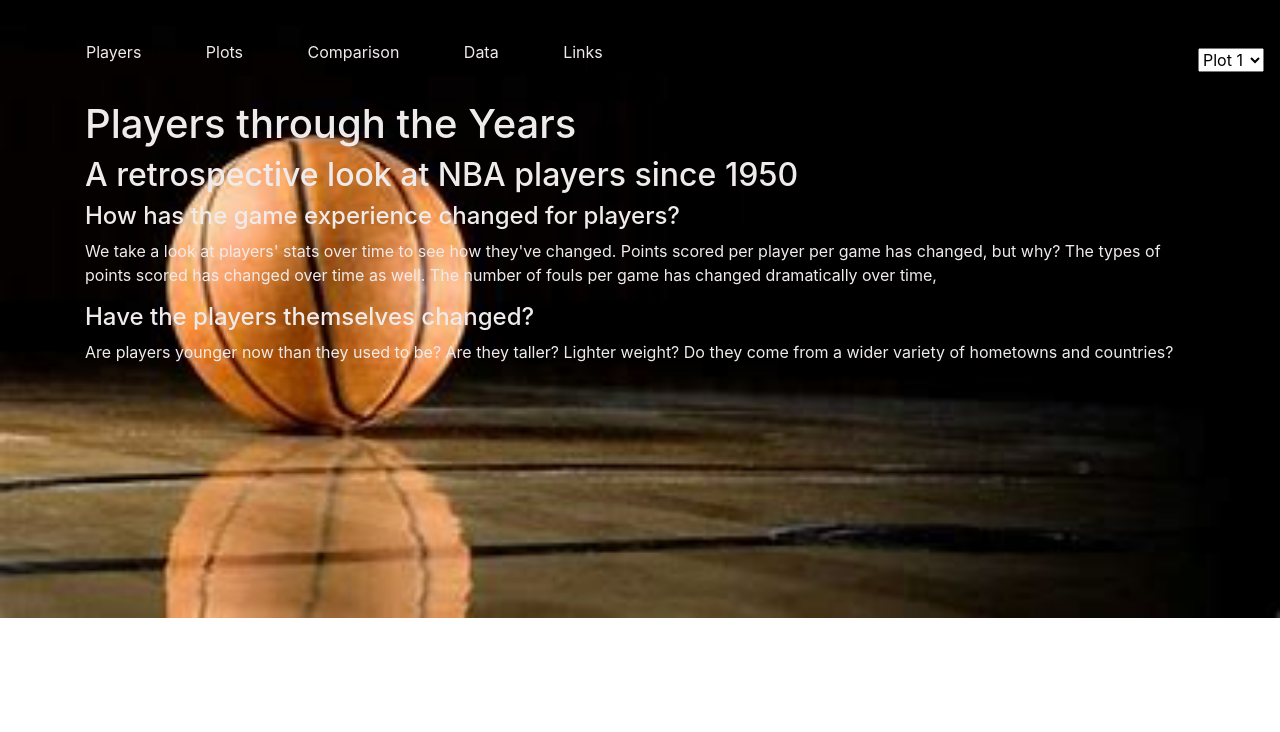
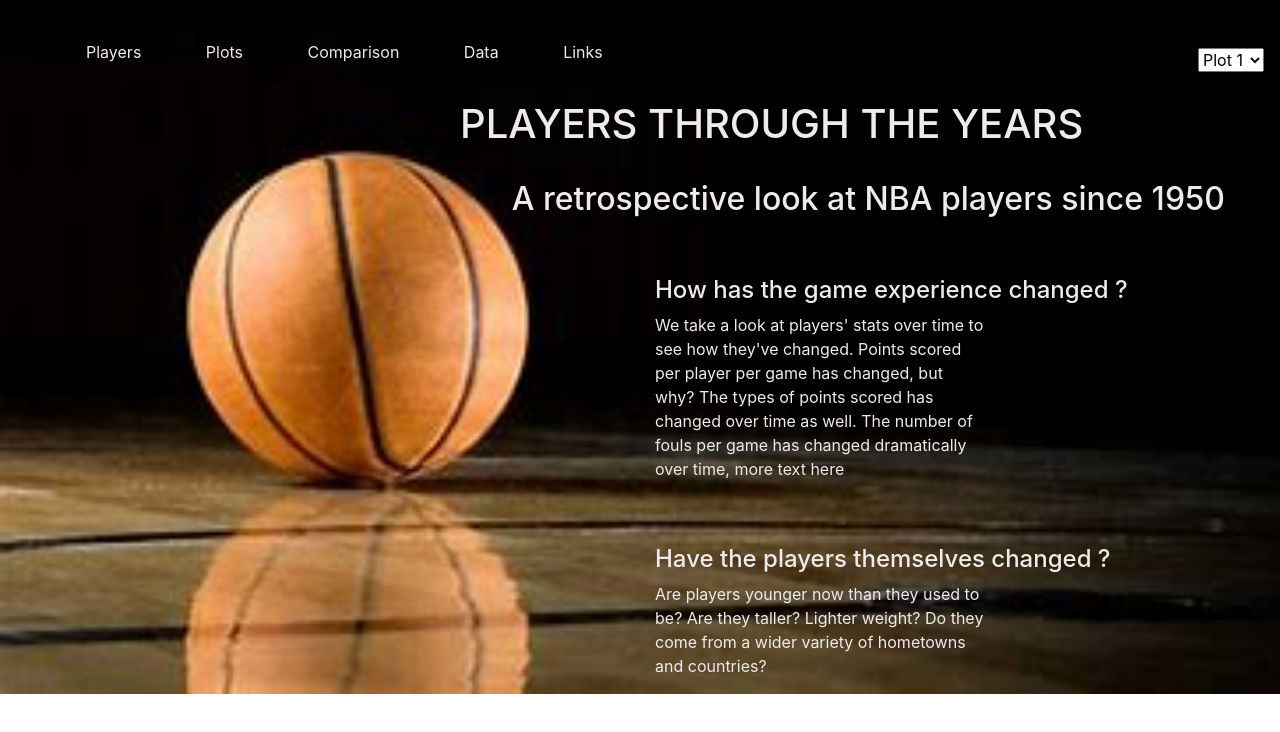
Before and after one commit to ErinMandell/Web-Design-Challenge, a plain HTML site: page Web_Design_Challenge.html in a window 1280 px wide. Drawn offline with nearby package versions, Linux system fonts and the light colour scheme.

Commit message:
project updates

```diff
--- a/Web_Design_Challenge.html
+++ b/Web_Design_Challenge.html
@@ -10,10 +10,6 @@
 </head>
 
 <body class="body">
-   <!-- <nav class="navbar navbar-expand-lg navbar-light bg-light"> -->
-     <!-- <a class="navbar-brand" href="#">Players</a> -->
-
-   <!-- <div class="container"> -->
     <nav class="navbar">
         <ul>
           <li>
@@ -43,37 +39,59 @@
 
     <div class="container">
 
-        <header class="header">
-            <h1>Players through the Years</h1>
+        <div class="row">
+            <div class="header row justify-content-end">
+                <div class="col-md-8">
+                    <h1>PLAYERS THROUGH THE YEARS</h1>
+                    <br>
+                </div>
               <h2>A retrospective look at NBA players since 1950</h2>
-        </header>
+              <br>
+              <br>
+            </div>
+        </div>
 
+        <div class="row justify-content-end">
+            <div class="summary col-md-6">
+                <br>
+                <br>
+                <h4>How has the game experience changed ?</h4>
+            </div>
+        </div>
 
-        <main>
-            <article>
-                <h4 class="summary">
-                    How has the game experience changed for players?
-                </h4>
-                <p class="summary"> We take a look at players' stats over time to see how they've changed.
+        <div class="row justify-content-end">
+            <div class="col-md-6">
+                <p class="summary row justify-content-end col-md-8">
+                We take a look at players' stats over time to see how they've changed.
                 Points scored per player per game has changed, but why?
                 The types of points scored has changed over time as well.
                 The number of fouls per game has changed dramatically over time,
+                more text here
+                </p>
+            </div>
+        </div>
 
-                </p>
-                <h4 class="summary">
-                    Have the players themselves changed?
-                </h4>
-                <p class="summary">
+        <div class="row justify-content-end">
+            <div class="summary col-md-6">
+                <br>
+                <br>
+                <h4>Have the players themselves changed ?</h4>
+            </div>
+        </div>
+
+        <div class="row justify-content-end">
+            <div class="col-md-6">
+                <p class="summary row justify-content-end col-md-8">
                 Are players younger now than they used to be?
                 Are they taller?  Lighter weight?
                 Do they come from a wider variety of hometowns and countries?
                 </p>
-            </article>
+            </div>
+        </div>
+    </div>
+</body>
 
 
-        </main>
-    </div>
-</body>
 <footer class="foot">
 
 </footer>
--- a/style.css
+++ b/style.css
@@ -1,16 +1,3 @@
-
-
-
-/* .box {
-  height: 400px;
-  padding: 20px;
-  color: #fff;
-  background: deepskyblue;
-}
-
-.margin-top-80 {
-  margin-top: 80px;
-} */
 
 .navbar {
   height: 100px;
@@ -26,15 +13,18 @@
   border-radius: 3px;
 }
 .navbar li a {
-  color: rgb(240, 235, 235);
+  color: rgb(241, 233, 233);
   text-decoration: none;
 }
 .body {
   background-image: url("wallpaper10.jfif");
-  /* background-position: center;
-  background-height: 1500px; */
   background-repeat: no-repeat;
   background-size: cover;
+}
+h2 {
+  text-align: right;
+  font: italic;
+  text-shadow: cornsilk;
 }
 .header {
   color: rgb(240, 235, 235);
@@ -47,3 +37,10 @@
 .foot {
   background-color: black;
 }
+
+/* .box {
+  height: 400px;
+  padding: 20px;
+  color: #fff;
+  background: deepskyblue;
+}
```
Also changed, not shown: wallpaper4.jpg (added). Lines whose indentation alone changed are shown as unchanged.
